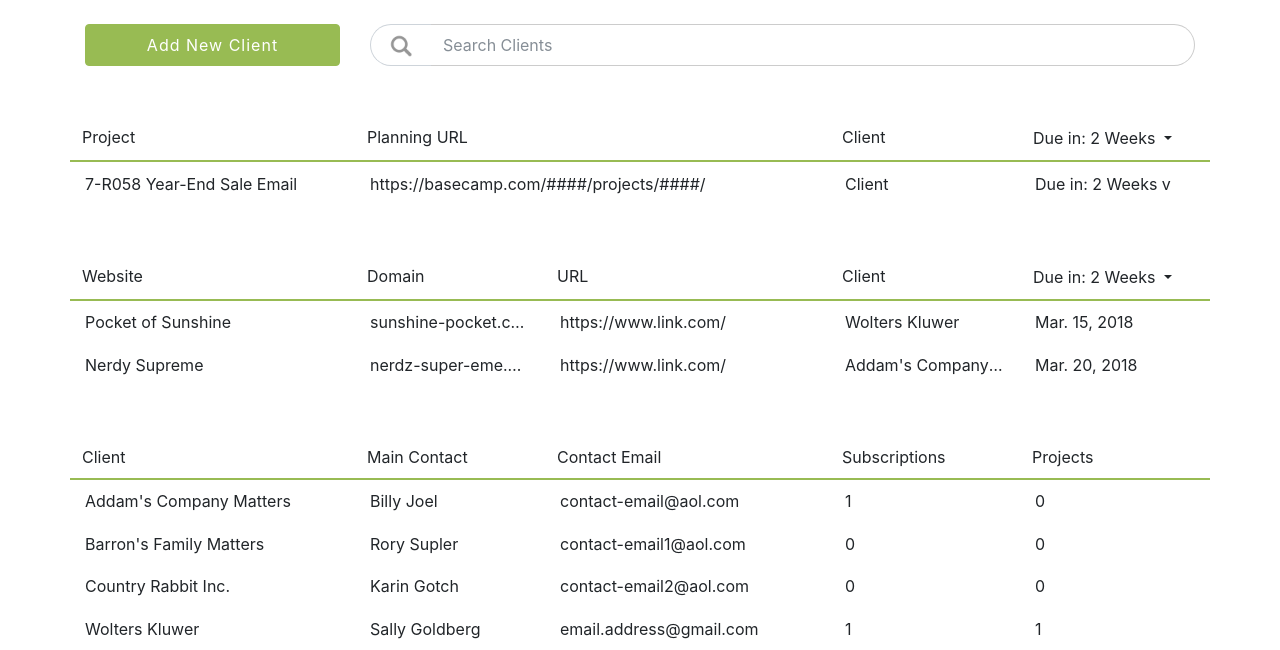
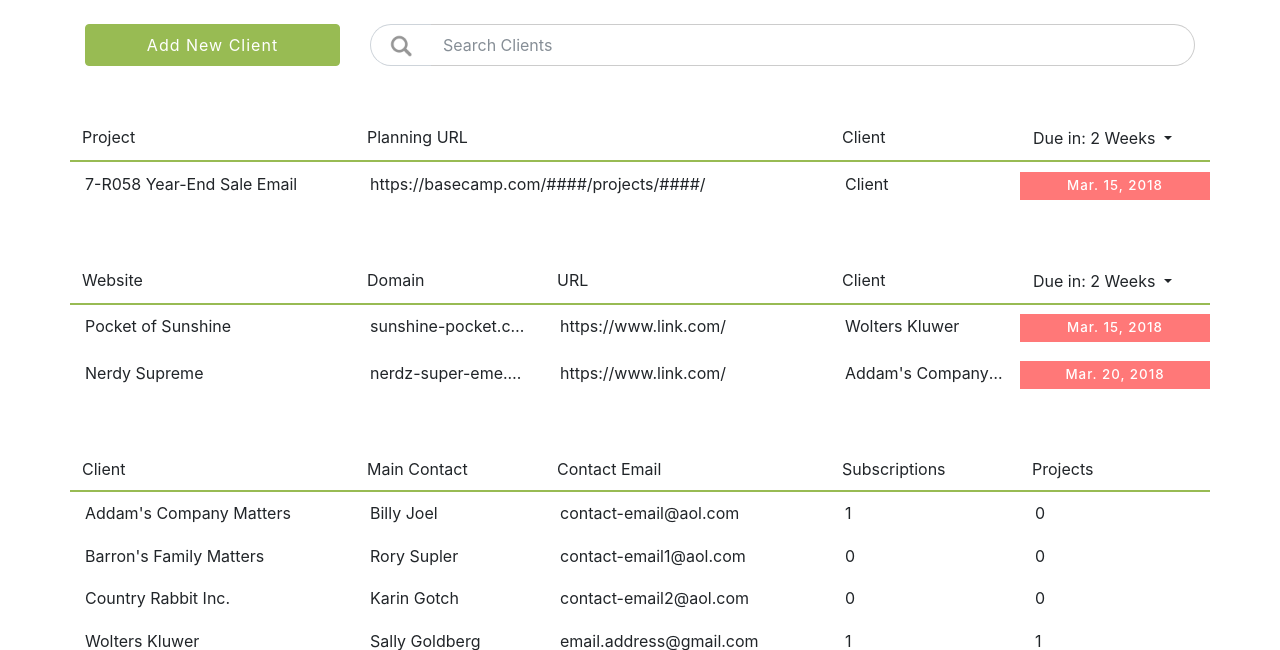
Before and after one commit to tlarkowski/CMK-Marketing-CMS, a PHP site: page /landing_page.php in a window 1280 px wide. Shown: the part 56-706 px from the top of the page. Run offline with PHP 8.4, Linux system fonts and the light colour scheme; some libraries are stand-ins or nearby versions.

Commit message:
Additional Styling on Landing Page

```diff
--- a/css/main.css
+++ b/css/main.css
@@ -103,7 +103,17 @@ a.dropdown-toggle:focus {
 }
 
 .category-list .category-entry .row:hover {
-	background-color: #ccc;
+	background-color: #e2e2e2;
+}
+
+.category-list .category-entry .date-field {
+	background-color: #FF7878;
+	text-align: center;
+	color: #ffffff;
+	font-size: smaller;
+	padding: 4px 20px;
+	font-weight: 500;
+	letter-spacing: 1px;
 }
 
 /* Client/Subscription/Project General Styling */
--- a/landing_page.php
+++ b/landing_page.php
@@ -112,7 +112,9 @@
 								<div class="col col-3">7-R058 Year-End Sale Email</div>
 								<div class="col col-5">https://basecamp.com/####/projects/####/</div>
 								<div class="col col-2">Client</div>
-								<div class="col col-2">Due in: 2 Weeks v</div>
+								<div class="col col-2 date-field">
+									<span>Mar. 15, 2018</span>
+								</div>
 							</div>
 						</div></a>
 					</div>
@@ -153,8 +155,8 @@
 								<div class="col col-2">sunshine-pocket.com</div>
 								<div class="col col-3">https://www.link.com/</div>
 								<div class="col col-2">Wolters Kluwer</div>
-								<div class="col col-2">
-									<span class="due-date">Mar. 15, 2018</span>
+								<div class="col col-2 date-field">
+									<span>Mar. 15, 2018</span>
 								</div>
 							</div>
 						</div></a>
@@ -164,7 +166,9 @@
 								<div class="col col-2">nerdz-super-eme.com</div>
 								<div class="col col-3">https://www.link.com/</div>
 								<div class="col col-2">Addam's Company Matters</div>
-								<div class="col col-2">Mar. 20, 2018</div>
+								<div class="col col-2 date-field">
+									<span>Mar. 20, 2018</span>
+								</div>
 							</div>
 						</div></a>
 					</div>
```
